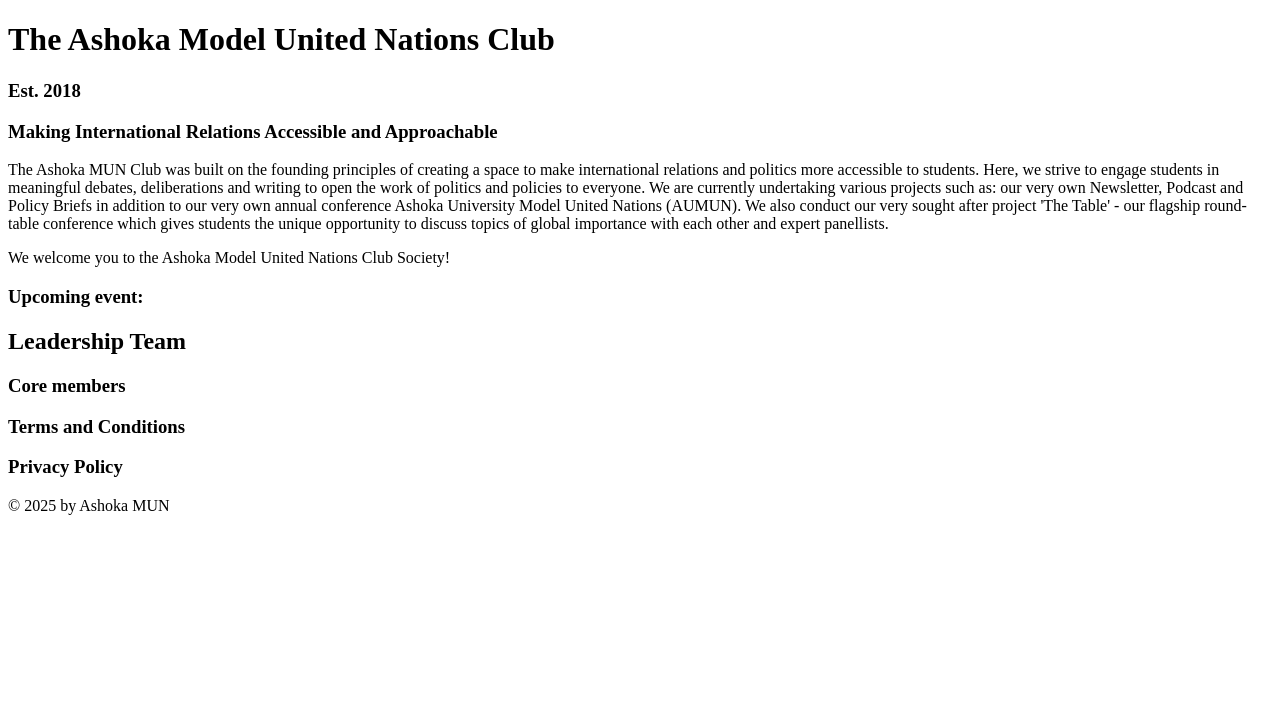
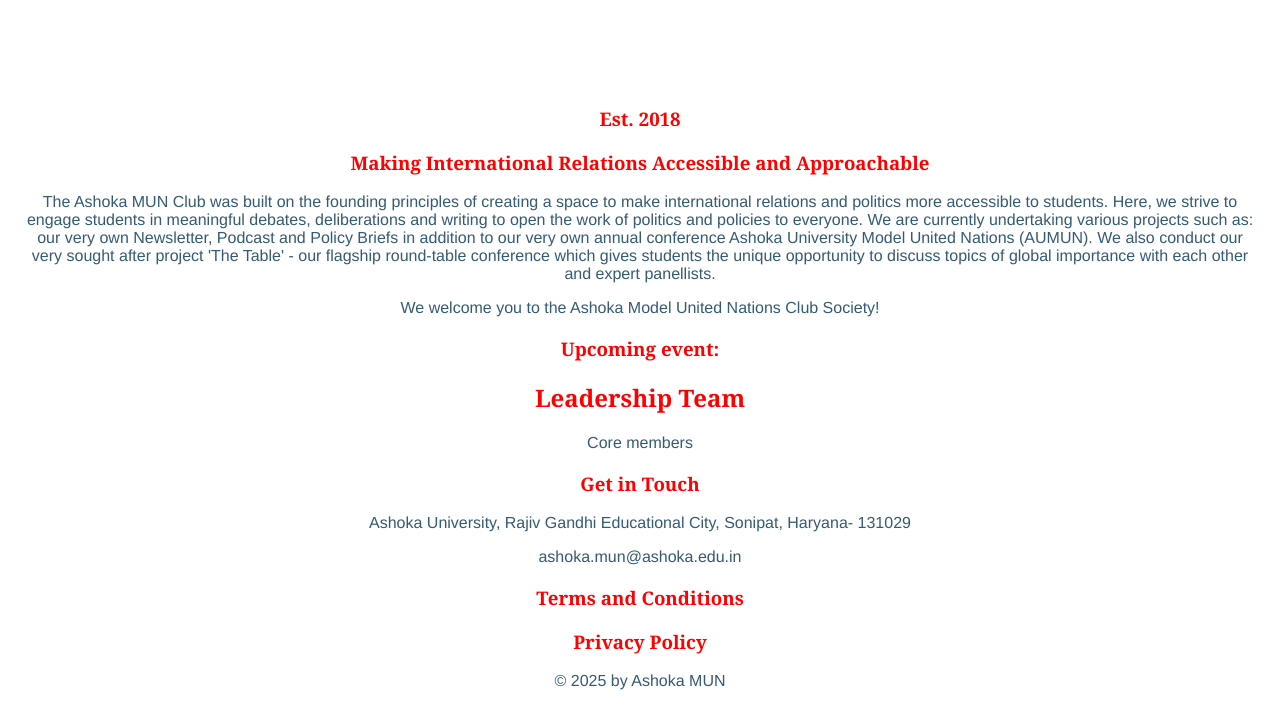
Before and after one commit to 28nitin07/aumun-website, a plain HTML site: page home.html in a window 1280 px wide. Drawn offline with Linux system fonts and the light colour scheme.

Commit message:
home structure #1

```diff
--- a/home.html
+++ b/home.html
@@ -2,6 +2,8 @@
 <html lang="en">
 <head>
     <title>Home | Ashoka MUN Club</title>
+    <link href="style.css" rel="stylesheet">
+    <meta charset="UTF-8">
 </head>
 <body>
     <h1>The Ashoka Model United Nations Club</h1>
@@ -20,9 +22,17 @@
     </div>
 
     <div id="leadership team">
-        <h2>Leadership Team</h1>
-        <h3>Core members</h3>
+        <h2>Leadership Team</h2>
+        <p>Core members</p>
         <!-- insert images and description -->
+    </div>
+
+    <div id="get in touch">
+        <h3>Get in Touch</h3>
+        <p>Ashoka University, Rajiv Gandhi Educational City, Sonipat, Haryana- 131029</p>
+        <p>ashoka.mun@ashoka.edu.in</p>
+        <!-- add form for contact -->
+        <!-- add map of ashoka -->
     </div>
 
     <div id="footer">
--- a/style.css
+++ b/style.css
@@ -0,0 +1,31 @@
+h1 {
+    text-align: center;
+    font-family: Georgia, serif;
+    color: white;
+}
+
+h2 {
+    text-align: center;
+    font-family: Georgia, serif;
+    color: red;
+}
+
+h3 {
+    text-align: center;
+    font-family: Georgia, serif;
+    color: red;
+}
+
+p {
+    text-align: center;
+    font-family: Helvetica, sans-serif;
+    color:#345a74;
+}
+
+body {
+    background-color: white;
+    margin: 0;
+    padding: 20px;
+    font-family: Arial, sans-serif;
+    color: white;
+}
```
